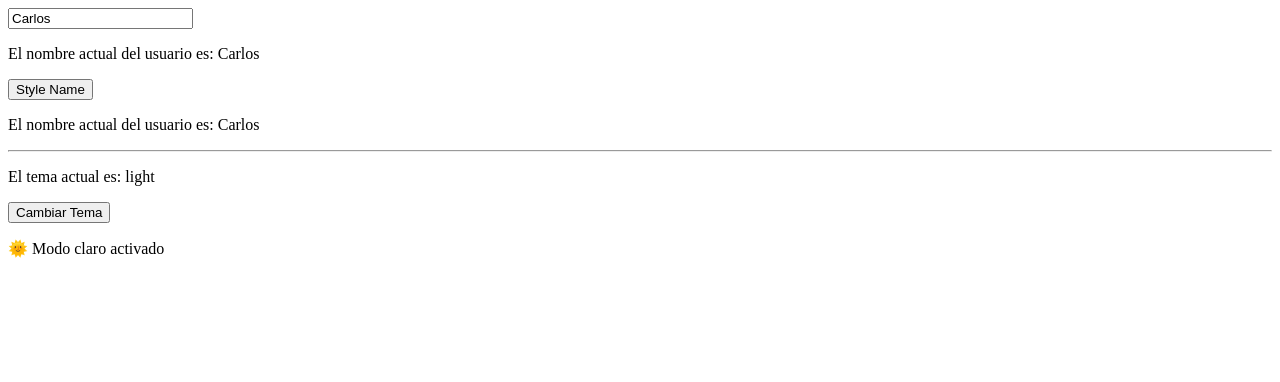
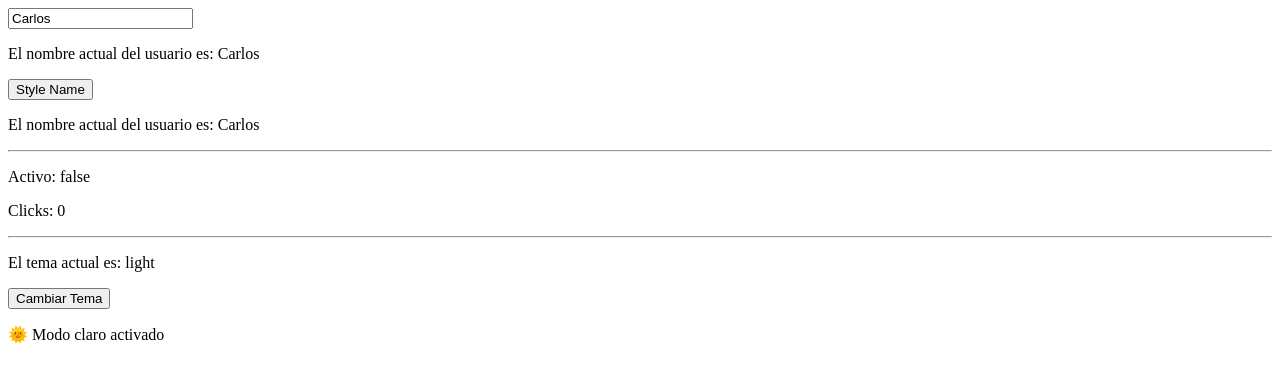
Before and after one commit to Carlou134/Proyecto-Angular, an Angular app: page / in a window 1280 px wide. Shown: the top 382 px of the page. Built offline with nearby package versions, Linux system fonts and the light colour scheme.

Commit message:
Host Element Binding and Listerners

```diff
--- a/src/app/app.component.html
+++ b/src/app/app.component.html
@@ -3,6 +3,8 @@
 <p>El nombre actual del usuario es: {{ userName }}</p>
 <app-user-display [(name)]="userName"></app-user-display>
 <p>El nombre actual del usuario es: {{ userName }}</p>
+<hr>
+<app-color-button></app-color-button>
 <hr>
 <p>El tema actual es: {{ theme }}</p>
 <button (click)="changeTheme($event)">Cambiar Tema</button>
--- a/src/app/app.component.ts
+++ b/src/app/app.component.ts
@@ -2,11 +2,12 @@ import { Component } from '@angular/core';
 import { RouterOutlet } from '@angular/router';
 import { UserEditorComponent } from './user-editor/user-editor.component';
 import { UserDisplayComponent } from './user-display/user-display.component';
+import { ColorButtonComponent } from './color-button/color-button.component';
 
 @Component({
   selector: 'app-root',
   standalone: true,
-  imports: [RouterOutlet, UserEditorComponent, UserDisplayComponent],
+  imports: [RouterOutlet, UserEditorComponent, UserDisplayComponent, ColorButtonComponent],
   templateUrl: './app.component.html',
   styleUrl: './app.component.css'
 })
--- /dev/null
+++ b/src/app/color-button/color-button.component.html
@@ -0,0 +1,2 @@
+<p>Activo: {{ isActive }}</p>
+<p>Clicks: {{ clickCount }}</p>
--- /dev/null
+++ b/src/app/color-button/color-button.component.ts
@@ -0,0 +1,24 @@
+import { Component } from '@angular/core';
+
+@Component({
+  selector: 'app-color-button',
+  standalone: true,
+  imports: [],
+  host: {
+    '(click)': 'toggleActive($event)',
+    '[style.background-color]': 'isActive ? "red" :"green"'
+  },
+  templateUrl: './color-button.component.html',
+  styleUrl: './color-button.component.css'
+})
+export class ColorButtonComponent {
+  isActive = false;
+  clickCount = 0;
+
+  toggleActive($event: Event){
+    this.isActive = true;
+    this.clickCount++;
+    console.log(this.isActive);
+    console.log(this.clickCount);
+  }
+}
```
Also changed, not shown: src/app/color-button/color-button.component.css (added), 1 other file (tests, documents, lock files or other folders).
